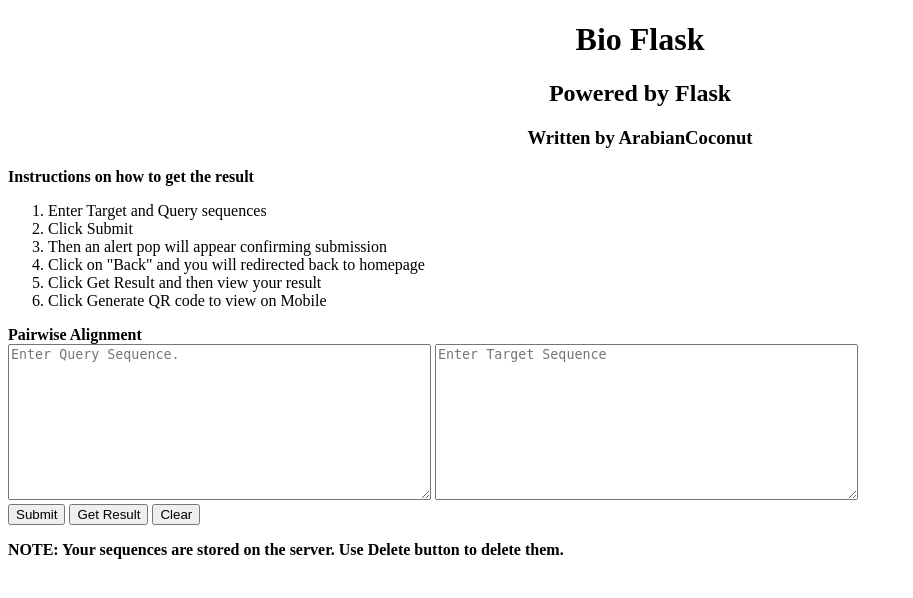
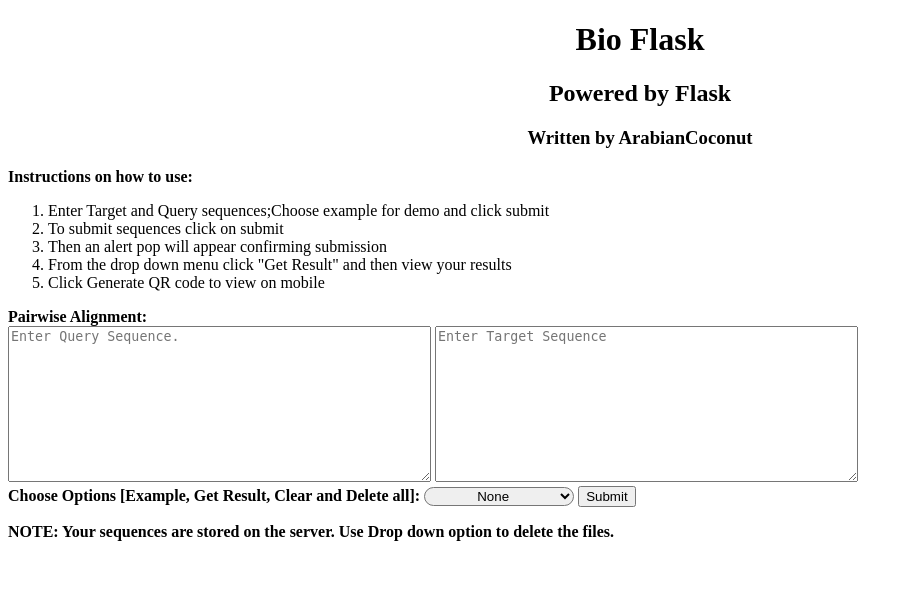
Before and after one commit to ArabianCoconut/BioFlask, a Flask app: page / in a window 1280 px wide. Shown: the top 598 px of the page, without its empty margins (0-913 px from the left). Run offline with Flask 3, Linux system fonts and the light colour scheme.

Commit message:
Code fixes and better readability

```diff
--- a/src/Flask/Bioprocess.py
+++ b/src/Flask/Bioprocess.py
@@ -36,7 +36,7 @@
     return 0
 
 
-async def qr_code(hostname, port):
+def qr_code(hostname, port):
     '''
     * This function generates the QR code from google chart API
     * @param {string} hostname, the hostname of the server
@@ -49,3 +49,5 @@
     with open('static/qr.png', 'wb+') as file:
         file.write(req.content)
     return 0
+
+# qr_code("localhost", 5000)
--- a/src/Flask/main.py
+++ b/src/Flask/main.py
@@ -20,8 +20,7 @@
     * @param {bool} debug
     * @return {Flask} app
     '''
-    Bio.qr_code(hostname=host, port=port)
-
+    Bio.qr_code(host, port)
     if bool(debug) is True:
         app.run(host=host, port=port, debug=debug)
     else:
@@ -47,16 +46,7 @@
     if request.method == 'POST':
         data: str = request.data.decode('utf-8')
         Bio.load_json(data)
-        return redirect(url_for('uploaded', _method='GET'))
-
-# !To be removed
-@app.route("/api/uploaded", methods=['GET'])
-def uploaded():
-    '''
-    * This is the route for the uploaded page
-    '''
-    return render_template('upload.html')
-
+        return redirect(url_for('html', _method='GET'))
 
 @app.route("/result", methods=['GET'])
 def results():
@@ -79,11 +69,13 @@
     '''
     * This is the route for the delete page
     '''
-    os.remove("static/results.txt")
-    os.remove("static/qr.png")
+    if os.path.exists("static/results.txt") or os.path.exists("static/qr.png"):
+        os.remove("static/results.txt")
+        os.remove("static/qr.png")
+
+
     return redirect(url_for('html', _method='GET'))
-
 
 # TO debug the application run the following command
 # python -m flask --app backend.py  run --debug
-start_app(host="0.0.0.0", port=5000, debug=False)
+start_app(host="0.0.0.0", port=5000, debug=True)
--- a/src/Flask/static/script.js
+++ b/src/Flask/static/script.js
@@ -9,6 +9,14 @@
     element2.value = "";
 
 }
+
+function example_text(){
+    const element = document.getElementById("query");
+    element.value = "ACTGCT";
+    const element2 = document.getElementById("target");
+    element2.value = "ACTGCC";
+}
+
 
 function submit_button(){
         const query = document.getElementById("query");
@@ -22,9 +30,7 @@
             body: JSON.stringify(data)
         }).then(response => response.json())
         .catch(error => console.log("Error: ", error));
-
-        //! To be removed
-        window.location.href = server+"/api/uploaded";
+        window.alert("Sequence submitted successfully!");
 }
 
 function get_results(){
@@ -38,8 +44,17 @@
     const xhr = new XMLHttpRequest();
     xhr.open("GET", server+"/api/delete");
     xhr.send();
-    window.alert("File deleted successfully! redirecting to home page...");
-    window.location.href = server+"/";
+    if(window.location.href === server+"/")
+    {
+        window.alert("File deleted successfully!");
+        window.location.reload();
+    }
+        else
+    {
+        window.alert("File deleted successfully! redirecting to home page...");
+        window.location.href = server+"/";
+    }
+
 }
 
 function togglePopup() {
@@ -55,3 +70,20 @@
         togglePopup();
     }
 }
+
+function handle(elem){
+    switch (elem.value) {
+        case 'example_text':
+            example_text();
+            break;
+        case 'get_results':
+            get_results();
+            break;
+        case 'clear_button':
+            clear_button();
+            break;
+        case 'delete_file':
+            delete_file();
+            break;
+    }
+}
--- a/src/Flask/static/style.css
+++ b/src/Flask/static/style.css
@@ -5,6 +5,11 @@
     text-align: center;
 }
 
+#options{
+    border-radius: 10px;
+    text-align: center;
+    width: 150px;
+}
 .popup-holder {
     display: none;
     position: fixed;
--- a/src/Flask/templates/index.html
+++ b/src/Flask/templates/index.html
@@ -10,23 +10,30 @@
         <h1>Bio Flask</h1>
         <h2>Powered by Flask</h2>
         <h3>Written by ArabianCoconut</h3>
-        <p id="instructions" style="font-weight: bold">Instructions on how to get the result</p>
+        <p id="instructions" style="font-weight: bold">Instructions on how to use:</p>
         <ol>
-            <li>Enter Target and Query sequences</li>
-            <li>Click Submit</li>
+            <li>Enter Target and Query sequences;Choose example for demo and click submit</li>
+            <li>To submit sequences click on submit</li>
             <li>Then an alert pop will appear confirming submission</li>
-            <li>Click on "Back" and you will redirected back to homepage</li>
-            <li>Click Get Result and then view your result</li>
-            <li>Click Generate QR code to view on Mobile</li>
+            <li>From the drop down menu click "Get Result" and then view your results</li>
+            <li>Click Generate QR code to view on mobile</li>
         </ol>
-        <label>Pairwise Alignment</label><br>
+        <label>Pairwise Alignment:</label><br>
         <label for="query"></label><textarea id="query" rows="10" cols="50" placeholder="Enter Query Sequence."></textarea>
         <label for="target"></label><textarea id="target" rows="10" cols="50" placeholder="Enter Target Sequence"></textarea><br>
-        <button onclick="submit_button()">Submit</button>
-        <button onclick="get_results()">Get Result</button>
-        <button onclick="clear_button()">Clear</button>
+
+        <label>Choose Options [Example, Get Result, Clear and Delete all]:</label>
+        <select id="options" onchange="handle(this)">
+            <option>None</option>
+            <option value="example_text">Example</option>
+            <option value="get_results">Get Result</option>
+            <option value="clear_button">Clear</option>
+            <option value="delete_file">Delete all</option>
+        </select>
+        <button id="submit_button" onclick="submit_button()">Submit</button>
+
         <script src="{{url_for('static', filename='script.js')}}"></script>
-        <p style="font-weight: bold">NOTE: Your sequences are stored on the server. Use Delete button to delete them.
+        <p style="font-weight: bold">NOTE: Your sequences are stored on the server. Use Drop down option to delete the files.
         </p>
 
     </body>
```
Also changed, not shown: src/Flask/templates/upload.html (deleted, +0 -14 lines).
